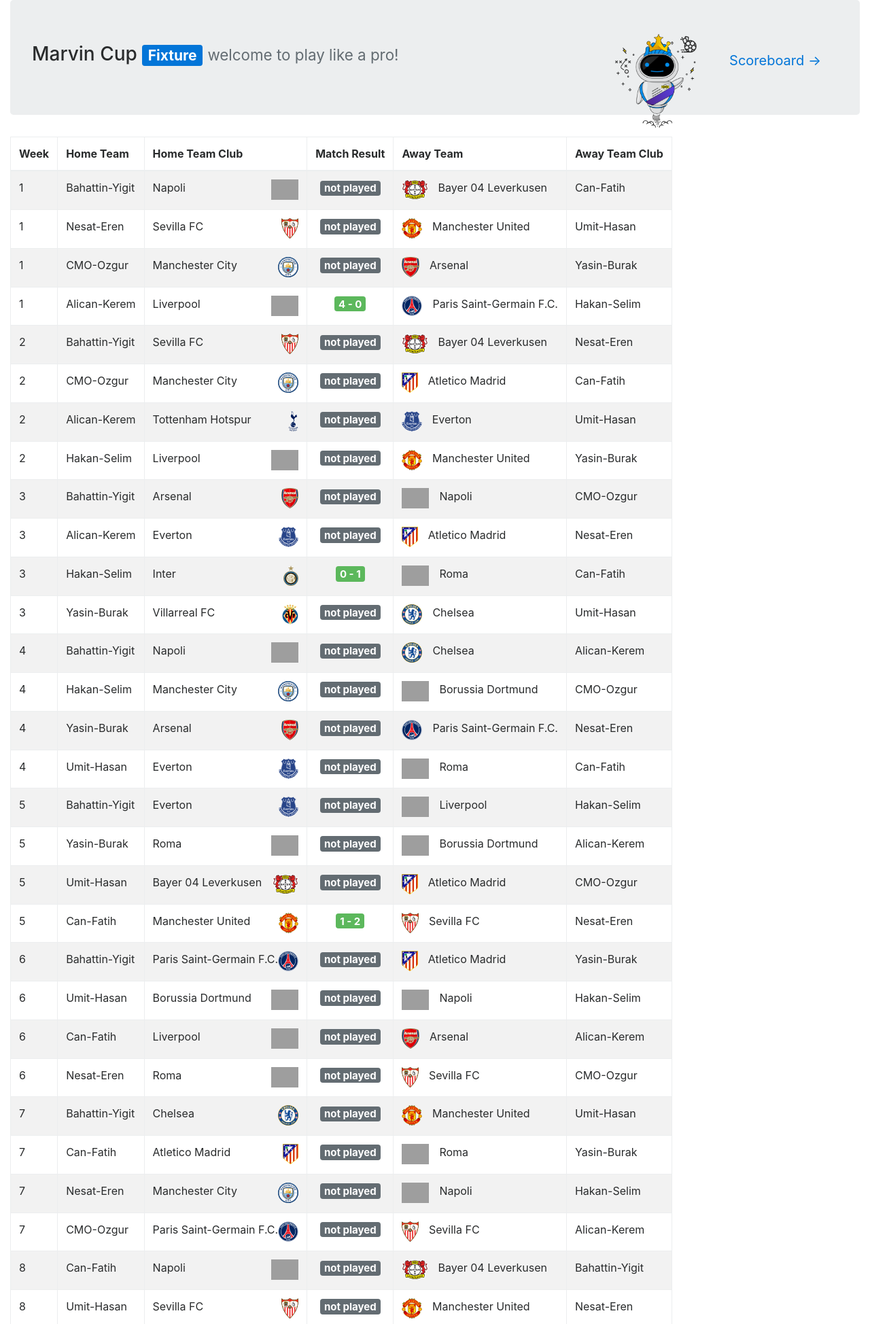
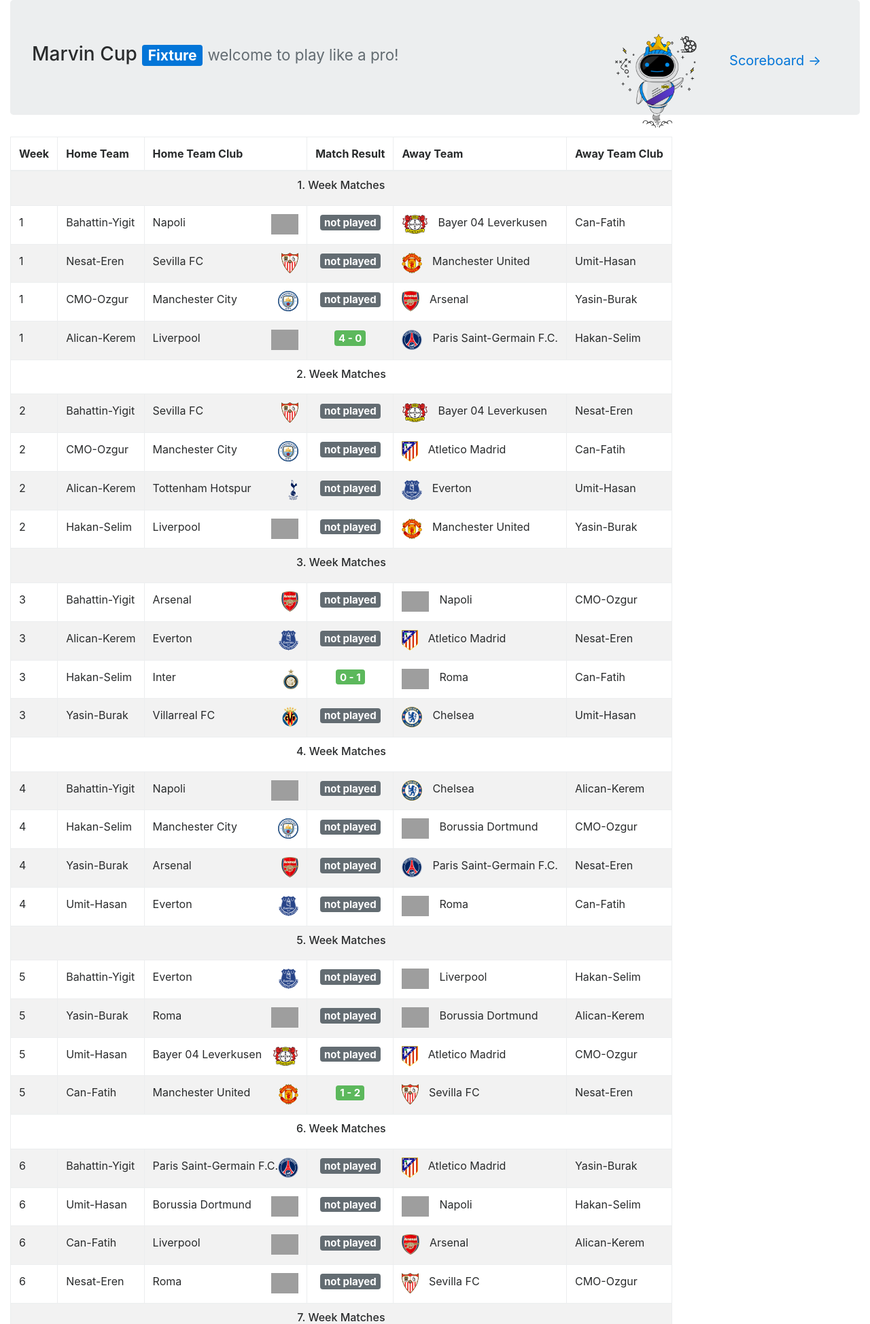
Before and after one commit to keremciu/fifa-tournament-generator, a Django app: page /initial/seasons/1/ in a window 1280 px wide. Shown: the top 1948 px of the page at 68% size. Run offline with Django 3.2, Linux system fonts and the light colour scheme; data comes from the database, SQL or seed files in the repository; some libraries are stand-ins or nearby versions; grey boxes are pictures that could not be loaded.

Commit message:
update fixture css

```diff
--- a/tournament/initial/templates/fixture.html
+++ b/tournament/initial/templates/fixture.html
@@ -31,6 +31,11 @@
               </tr>
             </thead>
             <tbody>
+              <tr>
+                <td colspan="6" class="text-center">
+                  <h6>1. Week Matches</h6>
+                </td>
+              </tr>
               {% for fixture in fixtures %}
               <tr>
                 <td>{{ fixture.week }}</td>
@@ -43,7 +48,7 @@
                     alt="{{fixture.home_team_club.name}}"
                   />
                 </td>
-                <td style="text-align: center">
+                <td class="text-center">
                   <h5>
                     {% if fixture.is_played %}
                       <span class="badge badge-success">{{ fixture.home_score }} - {{ fixture.away_score }}</span>
@@ -63,6 +68,13 @@
                 </td>
                 <td>{{ fixture.away_team_id.name }}</td>
               </tr>
+              {% if forloop.counter|divisibleby:4 %}
+              <tr>
+                <td colspan="6" class="text-center">
+                  <h6>{{ fixture.week|add:1 }}. Week Matches</h6>
+                </td>
+              </tr>
+              {% endif %}
               {% endfor %}
             </tbody>
           </table>
```
